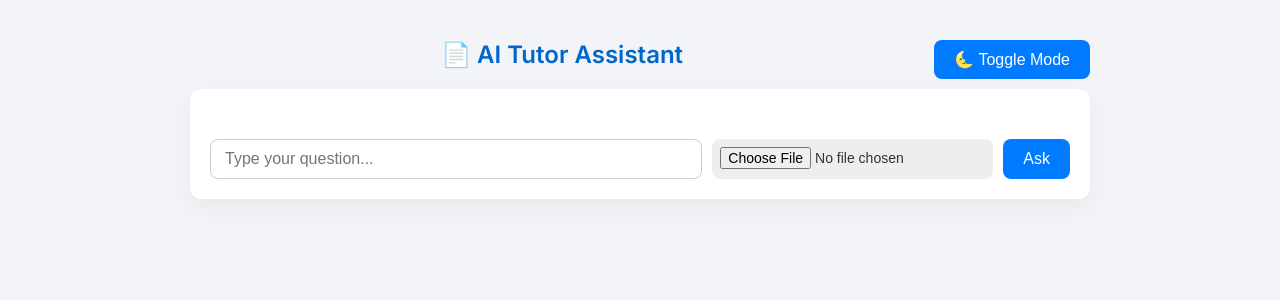
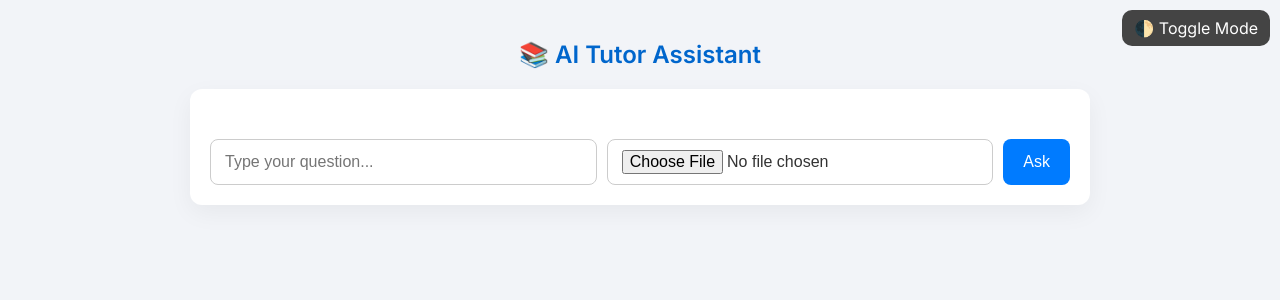
Before and after one commit to csatindia2013/aitutor, a Flask app: page / in a window 1280 px wide. Shown: the top 300 px of the page. Run offline with Flask 3, Linux system fonts and the light colour scheme.

Commit message:
Update chat.html

```diff
--- a/templates/chat.html
+++ b/templates/chat.html
@@ -2,30 +2,21 @@
 <html lang="en">
 <head>
   <meta charset="UTF-8" />
-  <meta name="viewport" content="width=device-width, initial-scale=1.0"/>
+  <meta name="viewport" content="width=device-width, initial-scale=1.0" />
   <title>🧠 AI Tutor Chat</title>
   <link href="https://fonts.googleapis.com/css2?family=Inter:wght@400;600&display=swap" rel="stylesheet">
   <style>
-    :root {
-      --bg-light: #f2f4f8;
-      --bg-dark: #121212;
-      --text-light: #333;
-      --text-dark: #eee;
-      --user-msg-bg: #dcf8c6;
-      --ai-msg-bg: #f1f0f0;
-      --card-bg-dark: #2a2a2a;
-    }
     body {
       font-family: 'Inter', sans-serif;
+      background: #f2f4f8;
       margin: 0;
       padding: 20px;
-      background: var(--bg-light);
-      color: var(--text-light);
+      color: #333;
       transition: background 0.3s, color 0.3s;
     }
-    .dark body {
-      background: var(--bg-dark);
-      color: var(--text-dark);
+    .dark-mode body {
+      background: #121212;
+      color: #f0f0f0;
     }
     .container {
       max-width: 900px;
@@ -83,18 +82,18 @@
       gap: 10px;
       margin-top: 30px;
     }
-    input[type="text"] {
+    input[type="text"], input[type="file"] {
       flex: 1;
       padding: 10px 14px;
       border: 1px solid #ccc;
       border-radius: 8px;
       font-size: 16px;
+      background: #fff;
     }
-    input[type="file"] {
-      font-size: 14px;
-      background: #eee;
-      padding: 8px;
-      border-radius: 8px;
+    .dark-mode input {
+      background: #2c2c2c;
+      color: #f0f0f0;
+      border: 1px solid #555;
     }
     button {
       background: #007bff;
@@ -108,23 +107,28 @@
     button:hover {
       background: #0056b3;
     }
-    .dark-toggle {
-      float: right;
-      margin-bottom: 20px;
+    .dark-mode-toggle {
+      position: fixed;
+      top: 10px;
+      right: 10px;
+      padding: 8px 12px;
+      background: #444;
+      color: white;
+      border-radius: 10px;
+      cursor: pointer;
     }
-    .response-btns {
-      margin-top: 10px;
-    }
-    .response-btns button {
-      margin-right: 10px;
+    .dark-mode .dark-mode-toggle {
+      background: #ddd;
+      color: black;
     }
   </style>
   <script src="https://polyfill.io/v3/polyfill.min.js?features=es6"></script>
   <script id="MathJax-script" async src="https://cdn.jsdelivr.net/npm/mathjax@3/es5/tex-mml-chtml.js"></script>
 </head>
 <body>
+  <div class="dark-mode-toggle" onclick="toggleDarkMode()">🌓 Toggle Mode</div>
   <div class="container">
-    <h2>📄 AI Tutor Assistant <button class="dark-toggle" onclick="toggleMode()">🌜 Toggle Mode</button></h2>
+    <h2>📚 AI Tutor Assistant</h2>
     <div class="chat">
       {% for message in conversation %}
         {% if message.role == 'user' %}
@@ -176,15 +174,15 @@
         for (let word of words) {
           html += word + " ";
           el.innerHTML = html;
-          await sleep(35);
+          await sleep(30);
         }
         MathJax.typeset();
       }
     }
+    function toggleDarkMode() {
+      document.documentElement.classList.toggle('dark-mode');
+    }
     window.onload = animateText;
-    function toggleMode() {
-      document.documentElement.classList.toggle('dark');
-    }
   </script>
 </body>
 </html>
```
Also changed, not shown: other parts of templates/chat.html (+20 -18 lines).
